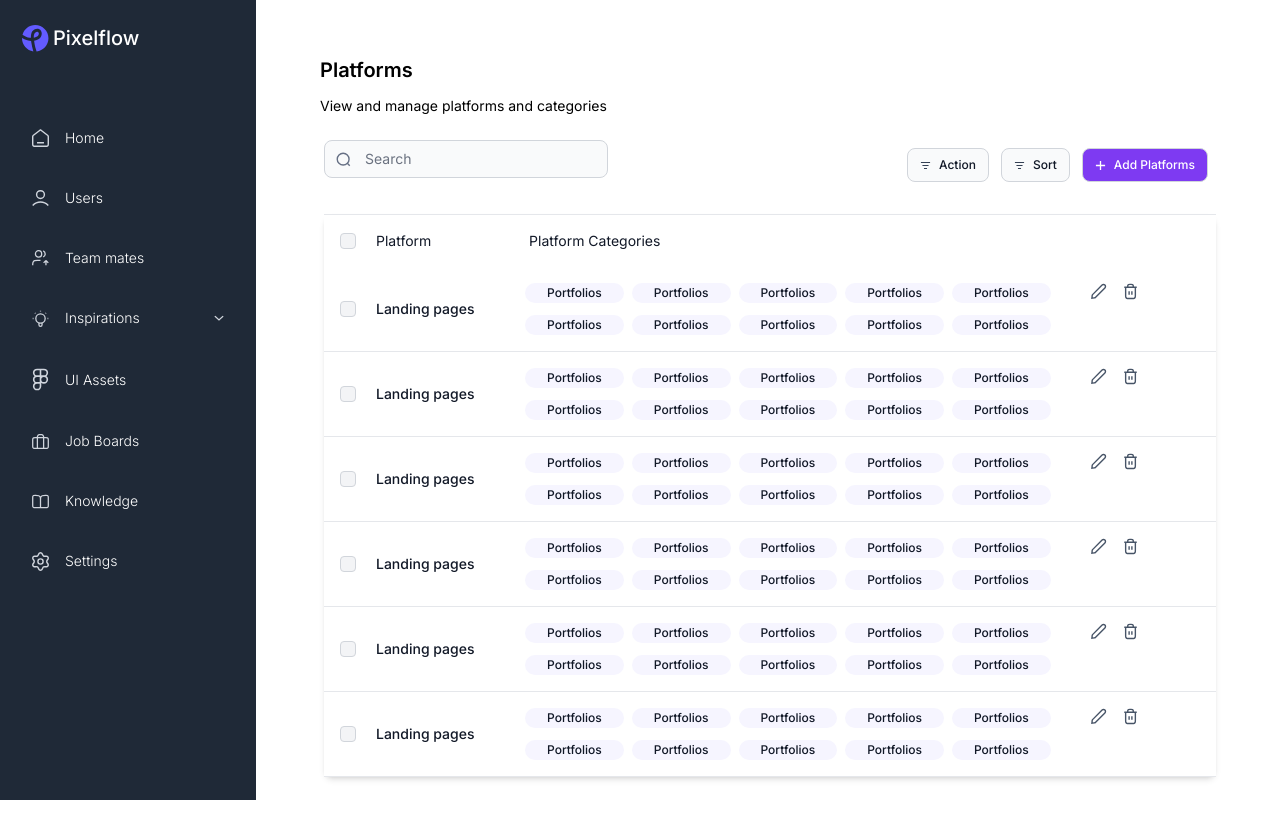
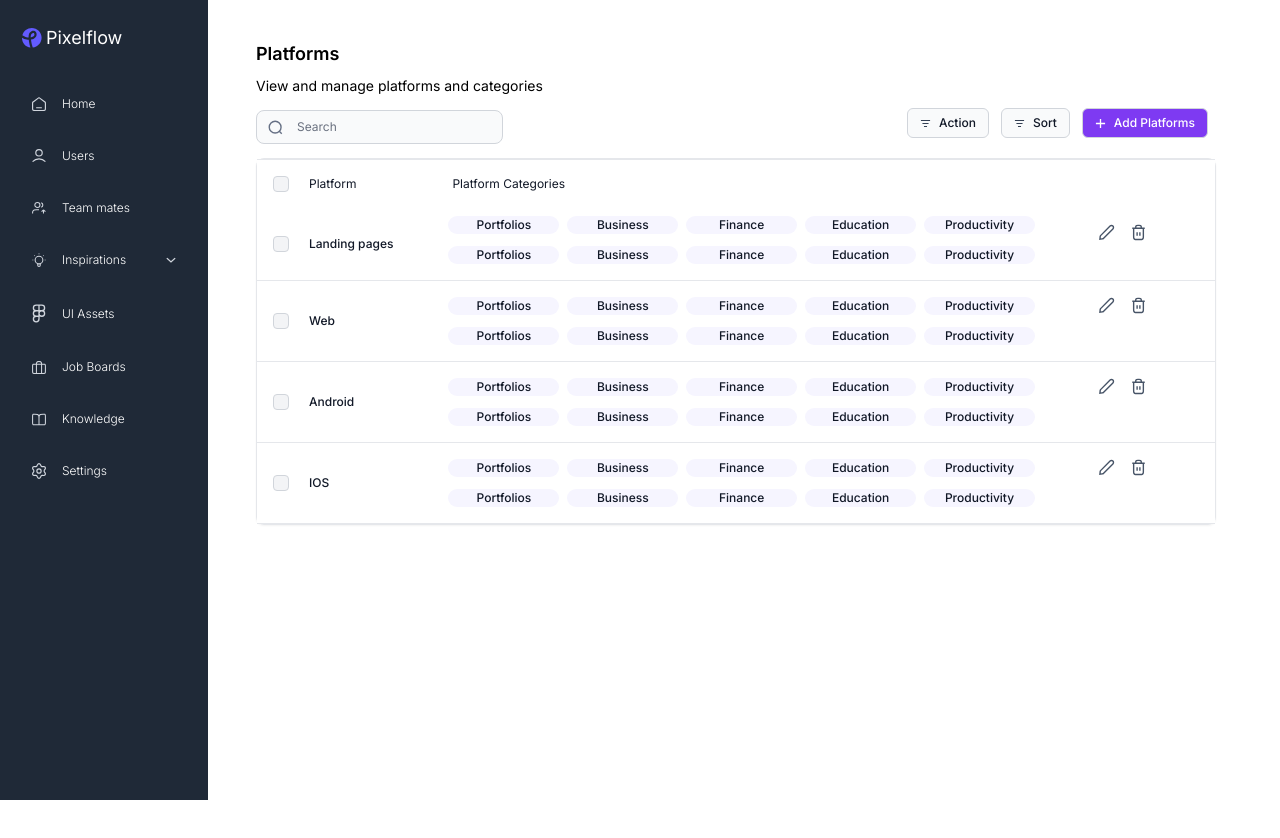
Before and after one commit to Mjay202/pixelflows-admin-V1, a Next.js app: page /dashboard/inspirations/platform in a window 1280 px wide. Shown: the top 838 px of the page. After the commit the page ends 800 px from the top, so only its background shows below. Built offline with nearby package versions, Linux system fonts and the light colour scheme.

Commit message:
ui aside links restructured & platform completed

```diff
--- a/app/components/badges.tsx
+++ b/app/components/badges.tsx
@@ -1,7 +1,7 @@
 'use client'
 export default function Badges({ name }: { name: string }) {
     return (
-      <span className="bg-purple-50 text-xs font-medium m-0 flex justify-center px-1.5 py-0.5 rounded-full hover:">
+      <span className="bg-purple-50 text-xs font-medium m-0 flex justify-center px-0 py-px rounded-full hover:bg-purple-100">
         {name}
       </span>
     );
--- a/app/components/button-with-icon.tsx
+++ b/app/components/button-with-icon.tsx
@@ -6,7 +6,7 @@ export default function ButtonWithIcon({svg, color, bg, text}:{svg:string, color
     return (
       <button
         type="button"
-        className={`${bg} border ml-1 items-center font-medium border-gray-300 ${color} text-xs rounded-lg hover:border-gray-400 hover:border-2 transition ease-out duration-300 py-2 px-3  me-2 mb-2`}
+        className={`${bg} border ml-1 items-center font-medium border-gray-300 ${color} text-xs rounded-md hover:border-gray-400  transition ease-out duration-300 py-1.5 px-3  me-2 mb-2`}
       >
         <Image
           src={svg}
--- a/app/components/platform-table.tsx
+++ b/app/components/platform-table.tsx
@@ -6,9 +6,9 @@ import Edit from "./edit";
 export default function PlatformTable({ query }: { query?: string }) {
 
     return (
-      <div className="relative mt-2 lg:mt-4 shadow-md sm:rounded-lg mb-24">
-        <table className="w-full relative overflow-x-auto text-sm text-left rtl:text-right text-gray-500">
-          <thead className="text-sm text-gray-900 border-t bg-white font-light hover:bg-gray-50">
+      <div className="relative mt-2 lg:mt-3 shadow-sm border sm:rounded-lg mb-32">
+        <table className="w-full relative md:overflow-x-auto text-sm text-left rtl:text-right text-gray-500">
+          <thead className="text-xs text-gray-900 border-t bg-white font-light hover:bg-gray-50">
             <tr>
               <th scope="col" className="p-4">
                 <div className="flex items-center">
@@ -49,32 +49,31 @@ export default function PlatformTable({ query }: { query?: string }) {
               </td>
               <th
                 scope="row"
-                className="px-1 py-4 font-medium text-sm text-gray-900 whitespace-nowrap"
+                className="px-1 py-4 font-medium text-xs text-gray-900 whitespace-nowrap"
               >
                 Landing pages
               </th>
               <td
                 scope="row"
-                className="px-0 py-4  font-normal text-sm text-gray-900 whitespace-nowrap"
+                className="px-0 pt-2 pb-4 font-normal text-xs text-gray-900 whitespace-nowrap"
               >
-                <div className="grid grid-cols-5 gap-x-2 gap-y-3">
+                <div className="grid lg:grid-cols-5 sm:grid-cols-2 gap-x-2 gap-y-3">
                   <Badges name="Portfolios" />
+                  <Badges name="Business" />
+                  <Badges name="Finance" />
+                  <Badges name="Education" />
+                  <Badges name="Productivity" />
                   <Badges name="Portfolios" />
-                  <Badges name="Portfolios" />
-                  <Badges name="Portfolios" />
-                  <Badges name="Portfolios" />
-                  <Badges name="Portfolios" />
-                  <Badges name="Portfolios" />
-                  <Badges name="Portfolios" />
-                  <Badges name="Portfolios" />
-                  <Badges name="Portfolios" />
+                  <Badges name="Business" />
+                  <Badges name="Finance" />
+                  <Badges name="Education" />
+                  <Badges name="Productivity" />
                 </div>
               </td>
 
-              <td className="flex items-center lg:ml-4 px-6 py-4 gap-x-3">
-
-                <Edit/>
-                <Delete/>
+              <td className="flex justify-start items-center pl-16 py-4 gap-x-3">
+                <Edit />
+                <Delete />
               </td>
             </tr>
             <tr className="bg-white border-b hover:bg-gray-50">
@@ -93,32 +92,31 @@ export default function PlatformTable({ query }: { query?: string }) {
               </td>
               <th
                 scope="row"
-                className="px-1 py-4 font-medium text-sm text-gray-900 whitespace-nowrap"
+                className="px-1 py-4 font-medium text-xs text-gray-900 whitespace-nowrap"
               >
-                Landing pages
+                Web
               </th>
               <td
                 scope="row"
-                className="px-0 py-4  font-normal text-sm text-gray-900 whitespace-nowrap"
+                className="px-0 py-4  font-normal text-xs text-gray-900 whitespace-nowrap"
               >
-                <div className="grid grid-cols-5 gap-x-2 gap-y-3">
+                <div className="grid lg:grid-cols-5 sm:grid-cols-2 gap-x-2 gap-y-3">
                   <Badges name="Portfolios" />
+                  <Badges name="Business" />
+                  <Badges name="Finance" />
+                  <Badges name="Education" />
+                  <Badges name="Productivity" />
                   <Badges name="Portfolios" />
-                  <Badges name="Portfolios" />
-                  <Badges name="Portfolios" />
-                  <Badges name="Portfolios" />
-                  <Badges name="Portfolios" />
-                  <Badges name="Portfolios" />
-                  <Badges name="Portfolios" />
-                  <Badges name="Portfolios" />
-                  <Badges name="Portfolios" />
+                  <Badges name="Business" />
+                  <Badges name="Finance" />
+                  <Badges name="Education" />
+                  <Badges name="Productivity" />
                 </div>
               </td>
 
-              <td className="flex items-center lg:ml-4 px-6 py-4 gap-x-3">
-
-                <Edit/>
-                <Delete/>
+              <td className="flex justify-start pl-16 py-4 gap-x-3">
+                <Edit />
+                <Delete />
               </td>
             </tr>
             <tr className="bg-white border-b hover:bg-gray-50">
@@ -137,32 +135,31 @@ export default function PlatformTable({ query }: { query?: string }) {
               </td>
               <th
                 scope="row"
-                className="px-1 py-4 font-medium text-sm text-gray-900 whitespace-nowrap"
+                className="px-1 py-4 font-medium text-xs text-gray-900 whitespace-nowrap"
               >
-                Landing pages
+                Android
               </th>
               <td
                 scope="row"
-                className="px-0 py-4  font-normal text-sm text-gray-900 whitespace-nowrap"
+                className="px-0 py-4  font-normal text-xs text-gray-900 whitespace-nowrap"
               >
-                <div className="grid grid-cols-5 gap-x-2 gap-y-3">
+                <div className="grid lg:grid-cols-5 sm:grid-cols-2 gap-x-2 gap-y-3">
                   <Badges name="Portfolios" />
+                  <Badges name="Business" />
+                  <Badges name="Finance" />
+                  <Badges name="Education" />
+                  <Badges name="Productivity" />
                   <Badges name="Portfolios" />
-                  <Badges name="Portfolios" />
-                  <Badges name="Portfolios" />
-                  <Badges name="Portfolios" />
-                  <Badges name="Portfolios" />
-                  <Badges name="Portfolios" />
-                  <Badges name="Portfolios" />
-                  <Badges name="Portfolios" />
-                  <Badges name="Portfolios" />
+                  <Badges name="Business" />
+                  <Badges name="Finance" />
+                  <Badges name="Education" />
+                  <Badges name="Productivity" />
                 </div>
               </td>
 
-              <td className="flex items-center lg:ml-4 px-6 py-4 gap-x-3">
-
-                <Edit/>
-                <Delete/>
+              <td className="flex justify-start pl-16 py-4 gap-x-3">
+                <Edit />
+                <Delete />
               </td>
             </tr>
             <tr className="bg-white border-b hover:bg-gray-50">
@@ -181,123 +178,33 @@ export default function PlatformTable({ query }: { query?: string }) {
               </td>
               <th
                 scope="row"
-                className="px-1 py-4 font-medium text-sm text-gray-900 whitespace-nowrap"
+                className="px-1 py-4 font-medium text-xs text-gray-900 whitespace-nowrap"
               >
-                Landing pages
+                IOS
               </th>
               <td
                 scope="row"
-                className="px-0 py-4  font-normal text-sm text-gray-900 whitespace-nowrap"
+                className="px-0 py-4  font-normal text-xs text-gray-900 whitespace-nowrap"
               >
-                <div className="grid grid-cols-5 gap-x-2 gap-y-3">
+                <div className="grid lg:grid-cols-5 sm:grid-cols-2 gap-x-2 gap-y-3">
                   <Badges name="Portfolios" />
+                  <Badges name="Business" />
+                  <Badges name="Finance" />
+                  <Badges name="Education" />
+                  <Badges name="Productivity" />
                   <Badges name="Portfolios" />
-                  <Badges name="Portfolios" />
-                  <Badges name="Portfolios" />
-                  <Badges name="Portfolios" />
-                  <Badges name="Portfolios" />
-                  <Badges name="Portfolios" />
-                  <Badges name="Portfolios" />
-                  <Badges name="Portfolios" />
-                  <Badges name="Portfolios" />
+                  <Badges name="Business" />
+                  <Badges name="Finance" />
+                  <Badges name="Education" />
+                  <Badges name="Productivity" />
                 </div>
               </td>
 
-              <td className="flex items-center lg:ml-4 px-6 py-4 gap-x-3">
-
-                <Edit/>
-                <Delete/>
+              <td className="flex justify-start pl-16 py-4 gap-x-3">
+                <Edit />
+                <Delete />
               </td>
             </tr>
-            <tr className="bg-white border-b hover:bg-gray-50">
-              <td className="w-4 p-4">
-                <div className="flex items-center">
-                  <input
-                    id="checkbox-table-search-1"
-                    type="checkbox"
-                    className="w-4 h-4 text-purple-600 bg-gray-100 border-gray-300 rounded focus:ring-purple-500"
-                    required
-                  />
-                  <label htmlFor="checkbox-table-search-1" className="sr-only">
-                    checkbox
-                  </label>
-                </div>
-              </td>
-              <th
-                scope="row"
-                className="px-1 py-4 font-medium text-sm text-gray-900 whitespace-nowrap"
-              >
-                Landing pages
-              </th>
-              <td
-                scope="row"
-                className="px-0 py-4  font-normal text-sm text-gray-900 whitespace-nowrap"
-              >
-                <div className="grid grid-cols-5 gap-x-2 gap-y-3">
-                  <Badges name="Portfolios" />
-                  <Badges name="Portfolios" />
-                  <Badges name="Portfolios" />
-                  <Badges name="Portfolios" />
-                  <Badges name="Portfolios" />
-                  <Badges name="Portfolios" />
-                  <Badges name="Portfolios" />
-                  <Badges name="Portfolios" />
-                  <Badges name="Portfolios" />
-                  <Badges name="Portfolios" />
-                </div>
-              </td>
-
-              <td className="flex items-center lg:ml-4 px-6 py-4 gap-x-3">
-
-                <Edit/>
-                <Delete/>
-              </td>
-            </tr>
-            <tr className="bg-white border-b hover:bg-gray-50">
-              <td className="w-4 p-4">
-                <div className="flex items-center">
-                  <input
-                    id="checkbox-table-search-1"
-                    type="checkbox"
-                    className="w-4 h-4 text-purple-600 bg-gray-100 border-gray-300 rounded focus:ring-purple-500"
-                    required
-                  />
-                  <label htmlFor="checkbox-table-search-1" className="sr-only">
-                    checkbox
-                  </label>
-                </div>
-              </td>
-              <th
-                scope="row"
-                className="px-1 py-4 font-medium text-sm text-gray-900 whitespace-nowrap"
-              >
-                Landing pages
-              </th>
-              <td
-                scope="row"
-                className="px-0 py-4  font-normal text-sm text-gray-900 whitespace-nowrap"
-              >
-                <div className="grid grid-cols-5 gap-x-2 gap-y-3">
-                  <Badges name="Portfolios" />
-                  <Badges name="Portfolios" />
-                  <Badges name="Portfolios" />
-                  <Badges name="Portfolios" />
-                  <Badges name="Portfolios" />
-                  <Badges name="Portfolios" />
-                  <Badges name="Portfolios" />
-                  <Badges name="Portfolios" />
-                  <Badges name="Portfolios" />
-                  <Badges name="Portfolios" />
-                </div>
-              </td>
-
-              <td className="flex items-center lg:ml-4 px-6 py-4 gap-x-3">
-
-                <Edit/>
-                <Delete/>
-              </td>
-            </tr>
-
           </tbody>
         </table>
       </div>
--- a/app/components/search.tsx
+++ b/app/components/search.tsx
@@ -17,7 +17,7 @@ export default function Search({ placeholder }: { placeholder: string }) {
           <input
             type="text"
             id="search"
-            className="bg-gray-50 border border-gray-300 border-1 text-gray-700 text-sm rounded-lg focus:ring-purple-500 block w-full ps-10 p-2 px-8"
+            className="bg-gray-50 border border-gray-300 border-1 text-gray-700 text-xs rounded-lg focus:ring-purple-300 block w-full ps-10 p-2 px-8"
             placeholder={placeholder}
             onChange={(e) =>
             { handleSearch(e.target.value); }
--- a/app/dashboard/inspirations/platform/page.tsx
+++ b/app/dashboard/inspirations/platform/page.tsx
@@ -7,17 +7,17 @@ function PlatformPage() {
 
   return (
     <section>
-      <h1 className="text-xl font-semibold">Platforms</h1>
-      <h5 className="text-sm font-normal mt-3">
+      <h1 className="text-lg font-semibold">Platforms</h1>
+      <h5 className="text-sm font-normal mt-2">
         View and manage platforms and categories
       </h5>
 
-      <div className="pl-1 mt-6">
-        <div className="flex justify-between">
+      <div className="mt-3">
+        <div className="flex justify-between items-center">
           <div>
             <Search placeholder="Search" />
           </div>
-          <div className="py-2">
+          <div className="">
 
             <ButtonWithIcon
               color="text-gray-900"
--- a/app/dashboard/layout.tsx
+++ b/app/dashboard/layout.tsx
@@ -22,41 +22,35 @@ function Layout({ children }: LayoutProps) {
         className="inline-flex items-center p-2 mt-2 ms-3 text-sm text-gray-500 rounded-lg sm:hidden hover:bg-gray-100 focus:outline-none focus:ring-2 focus:ring-gray-200 dark:text-gray-400 dark:hover:bg-gray-700 dark:focus:ring-gray-600"
       >
         <span className="sr-only">Open sidebar</span>
-        <svg
-          className="w-6 h-6"
-          aria-hidden="true"
-          fill="currentColor"
-          viewBox="0 0 20 20"
-          xmlns="http://www.w3.org/2000/svg"
-        >
-          <path
-            clip-rule="evenodd"
-            fillRule="evenodd"
-            d="M2 4.75A.75.75 0 012.75 4h14.5a.75.75 0 010 1.5H2.75A.75.75 0 012 4.75zm0 10.5a.75.75 0 01.75-.75h7.5a.75.75 0 010 1.5h-7.5a.75.75 0 01-.75-.75zM2 10a.75.75 0 01.75-.75h14.5a.75.75 0 010 1.5H2.75A.75.75 0 012 10z"
-          ></path>
-        </svg>
+        <Image
+          src="/svg/logo.svg"
+          width={27}
+          height={27}
+          className="me-1"
+          alt="logo"
+        />
       </button>
 
       <aside
         id="separator-sidebar"
-        className="fixed top-0 left-0 z-40 w-64 h-screen transition-transform -translate-x-full sm:translate-x-0"
+        className="fixed top-0 left-0 z-40 w-52 h-screen transition-transform -translate-x-full sm:translate-x-0"
         aria-label="Sidebar"
       >
         <div className="h-full px-3 py-6 overflow-y-auto bg-gray-800">
           <Link href="/dashboard" className="flex items-center ps-2.5 mb-5">
             <Image
               src="/svg/logo.svg"
-              width={27}
-              height={27}
+              width={20}
+              height={20}
               className="me-1"
               alt="logo"
             />
-            <span className="self-center text-xl font-medium whitespace-nowrap text-white">
+            <span className="self-center text-lg font-normal whitespace-nowrap text-white">
               Pixelflow
             </span>
           </Link>
 
-          <ul className="space-y-4 font-light mt-14 p-2">
+          <ul className="space-y-3 font-light mt-6 p-2">
             <li className="">
               <Link
                 href="/dashboard"
@@ -67,10 +61,10 @@ function Layout({ children }: LayoutProps) {
                 <Image
                   src="/svg/home.svg"
                   alt="Home Icon"
-                  width={17}
-                  height={17}
+                  width={14}
+                  height={14}
                 />
-                <span className="ms-4 font-light text-sm">Home</span>
+                <span className="ms-4 font-light text-xs">Home</span>
               </Link>
             </li>
             <li className="">
@@ -85,10 +79,10 @@ function Layout({ children }: LayoutProps) {
                 <Image
                   src="/svg/users.svg"
                   alt="Users Icon"
-                  width={17}
-                  height={17}
+                  width={14}
+                  height={14}
                 />
-                <span className="ms-4 font-light text-sm ">Users</span>
+                <span className="ms-4 font-light text-xs ">Users</span>
               </Link>
             </li>
             <li className="">
@@ -103,15 +97,16 @@ function Layout({ children }: LayoutProps) {
                 <Image
                   src="/svg/team.svg"
                   alt="Team Icon"
-                  width={17}
-                  height={17}
+                  width={14}
+                  height={14}
                 />
-                <span className="ms-4 font-light text-sm">Team mates</span>
+                <span className="ms-4 font-light text-xs">Team mates</span>
               </Link>
             </li>
             <li>
               <button
                 type="button"
+                onMouseDown={initDropdowns}
                 className="flex items-center w-full p-3 text-base text-white transition duration-300 rounded-md group hover:bg-slate-700 "
                 aria-controls="inspirations"
                 data-collapse-toggle="inspirations"
@@ -119,10 +114,10 @@ function Layout({ children }: LayoutProps) {
                 <Image
                   src="/svg/bulb.svg"
                   alt="Bulb Icon"
-                  width={17}
-                  height={17}
+                  width={14}
+                  height={14}
                 />
-                <span className="ms-4 font-light text-sm flex-1 text-left rtl:text-right whitespace-nowrap">
+                <span className="ms-4 font-light text-xs flex-1 text-left rtl:text-right whitespace-nowrap">
                   Inspirations
                 </span>
                 <Image
@@ -138,7 +133,7 @@ function Layout({ children }: LayoutProps) {
                     href="/dashboard/inspirations/platform"
                     className="flex items-center p-3 ml-6 hover:bg-slate-700 transition duration-300  rounded-md text-white group"
                   >
-                    <span className="ms-4 font-light text-sm">Platform</span>
+                    <span className="ms-4 font-light text-xs">Platform</span>
                   </Link>
                 </li>
                 <li>
@@ -146,7 +141,7 @@ function Layout({ children }: LayoutProps) {
                     href="/dashboard/inspirations/resources"
                     className="flex items-center p-3 ml-6 hover:bg-slate-700 transition duration-300  rounded-md text-white group"
                   >
-                    <span className="ms-4 font-light text-sm">Resources</span>
+                    <span className="ms-4 font-light text-xs">Resources</span>
                   </Link>
                 </li>
               </ul>
@@ -164,10 +159,10 @@ function Layout({ children }: LayoutProps) {
                 <Image
                   src="/svg/figma.svg"
                   alt="UI Icon"
-                  width={17}
-                  height={17}
+                  width={14}
+                  height={14}
                 />
-                <span className="ms-4 font-light text-sm">UI Assets</span>
+                <span className="ms-4 font-light text-xs">UI Assets</span>
               </Link>
             </li>
             <li className="">
@@ -182,10 +177,10 @@ function Layout({ children }: LayoutProps) {
                 <Image
                   src="/svg/job.svg"
                   alt="Job Icon"
-                  width={17}
-                  height={17}
+                  width={14}
+                  height={14}
                 />
-                <span className="ms-4 font-light text-sm">Job Boards</span>
+                <span className="ms-4 font-light text-xs">Job Boards</span>
               </Link>
             </li>
             <li className="">
@@ -200,10 +195,10 @@ function Layout({ children }: LayoutProps) {
                 <Image
                   src="/svg/book.svg"
                   alt="Book Icon"
-                  width={17}
-                  height={17}
+                  width={14}
+                  height={14}
                 />
-                <span className="ms-4 font-light text-sm">Knowledge</span>
+                <span className="ms-4 font-light text-xs">Knowledge</span>
               </Link>
             </li>
             <li className="">
@@ -218,17 +213,17 @@ function Layout({ children }: LayoutProps) {
                 <Image
                   src="/svg/settings.svg"
                   alt="Settings Icon"
-                  width={17}
-                  height={17}
+                  width={14}
+                  height={14}
                 />
-                <span className="ms-4 font-light text-sm">Settings</span>
+                <span className="ms-4 font-light text-xs">Settings</span>
               </Link>
             </li>
           </ul>
         </div>
       </aside>
 
-      <div className="p-t px-16 mt-14 sm:ml-64 bg-white">{children}</div>
+      <div className="p-t px-16 mt-10 lg:ml-48 bg-white">{children}</div>
     </section>
   );
 }
```
Also changed, not shown: app/components/delete.tsx (+4 -4 lines).
